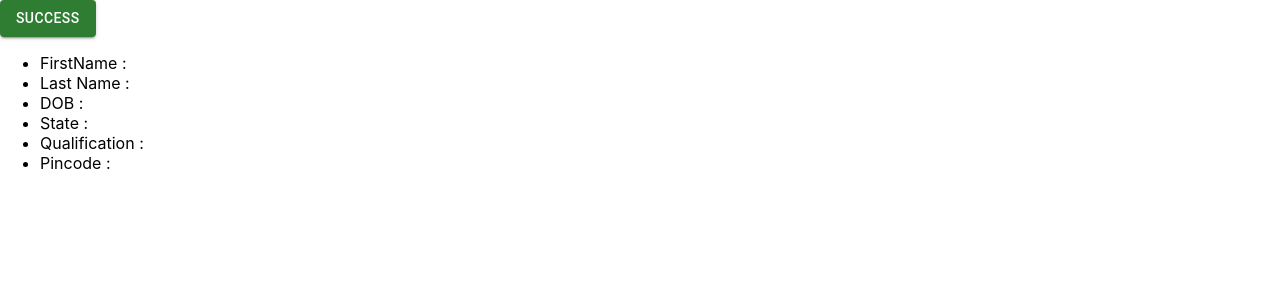
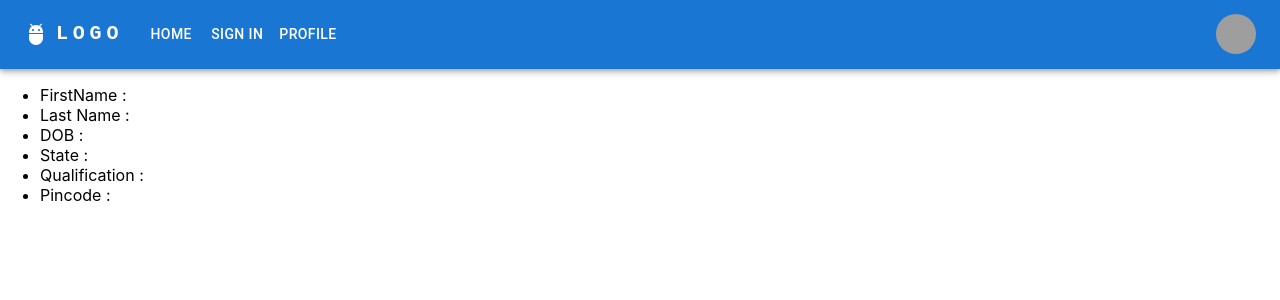
Before and after one commit to io3-rajni/Practice-React, a React (Create React App) app in the folder practiceapp/: page / in a window 1280 px wide. Shown: the top 300 px of the page. Built offline with nearby package versions, Linux system fonts and the light colour scheme; grey boxes are pictures that could not be loaded.

Commit message:
sigin page create with props

```diff
--- /dev/null
+++ b/practiceapp/src/Componant/Navbar.js
@@ -0,0 +1,178 @@
+import * as React from 'react';
+import AppBar from '@mui/material/AppBar';
+import Box from '@mui/material/Box';
+import Toolbar from '@mui/material/Toolbar';
+import IconButton from '@mui/material/IconButton';
+import Typography from '@mui/material/Typography';
+import Menu from '@mui/material/Menu';
+import MenuIcon from '@mui/icons-material/Menu';
+import Container from '@mui/material/Container';
+import Avatar from '@mui/material/Avatar';
+import Button from '@mui/material/Button';
+import Tooltip from '@mui/material/Tooltip';
+import MenuItem from '@mui/material/MenuItem';
+import AdbIcon from '@mui/icons-material/Adb';
+
+// const pages = ['Products', 'Pricing', 'Blog'];
+const settings = ['Profile', 'Account', 'Dashboard', 'Logout'];
+
+function Navbar(props) {
+    const { setOpen } = props
+    const [anchorElNav, setAnchorElNav] = React.useState(null);
+    const [anchorElUser, setAnchorElUser] = React.useState(null);
+
+    const handleOpenNavMenu = (event) => {
+        setAnchorElNav(event.currentTarget);
+    };
+    const handleOpenUserMenu = (event) => {
+        setAnchorElUser(event.currentTarget);
+    };
+
+    const handleCloseNavMenu = () => {
+        setAnchorElNav(null);
+    };
+
+    const handleCloseUserMenu = () => {
+        setAnchorElUser(null);
+    };
+    const handleSignIn = () => {
+        setOpen(true)
+        console.log("data", setOpen)
+    }
+    // const parentCall = (dataAccess) => {
+    //     setData(dataAccess)
+    //     console.log("Parent Call", dataAccess)
+    //     console.log("first name", parent.firstName)
+    // }
+    return (
+        <>
+            <AppBar position="static">
+                <Container maxWidth="xl">
+                    <Toolbar disableGutters>
+                        <AdbIcon sx={{ display: { xs: 'none', md: 'flex' }, mr: 1 }} />
+                        <Typography
+                            variant="h6"
+                            noWrap
+                            component="a"
+                            href="/"
+                            sx={{
+                                mr: 2,
+                                display: { xs: 'none', md: 'flex' },
+                                fontFamily: 'monospace',
+                                fontWeight: 700,
+                                letterSpacing: '.3rem',
+                                color: 'inherit',
+                                textDecoration: 'none',
+                            }}
+                        >
+                            LOGO
+                        </Typography>
+
+                        <Box sx={{ display: { xs: 'flex', md: 'none' } }}>
+                            <IconButton
+                                size="large"
+                                aria-label="account of current user"
+                                aria-controls="menu-appbar"
+                                aria-haspopup="true"
+                                onClick={handleOpenNavMenu}
+                                color="inherit"
+                            >
+                                <MenuIcon />
+                            </IconButton>
+                            <Menu
+                                id="menu-appbar"
+                                anchorEl={anchorElNav}
+                                anchorOrigin={{
+                                    vertical: 'bottom',
+                                    horizontal: 'left',
+                                }}
+                                keepMounted
+                                transformOrigin={{
+                                    vertical: 'top',
+                                    horizontal: 'left',
+                                }}
+                                open={Boolean(anchorElNav)}
+                                onClose={handleCloseNavMenu}
+                                sx={{
+                                    display: { xs: 'block', md: 'none' },
+                                }}
+                            >
+
+                            </Menu>
+                        </Box>
+                        <AdbIcon sx={{ display: { xs: 'flex', md: 'none' }, mr: 1 }} />
+                        <Typography
+                            variant="h5"
+                            noWrap
+                            component="a"
+                            href=""
+                            sx={{
+                                mr: 2,
+                                display: { xs: 'flex', md: 'none' },
+
+                                fontFamily: 'monospace',
+                                fontWeight: 700,
+                                letterSpacing: '.3rem',
+                                color: 'inherit',
+                                textDecoration: 'none',
+                            }}
+                        >
+                            LOGO
+                        </Typography>
+                        <Box sx={{ display: { xs: 'none', md: 'inline' } }}>
+
+                            <Button onClick={handleCloseNavMenu} sx={{ my: 2, color: 'white', }}>
+                                Home </Button>
+
+                        </Box>
+                        <Box sx={{ display: { xs: 'none', md: 'inline' } }}>
+
+                            <Button onClick={handleSignIn} sx={{ my: 2, color: 'white', }}>
+                                Sign In </Button>
+
+                        </Box>
+                        <Box sx={{ flexGrow: 1, display: { xs: 'none', md: 'inline' } }}>
+
+                            <Button onClick={handleCloseNavMenu} sx={{ my: 2, color: 'white' }}>
+                                Profile </Button>
+
+                        </Box>
+
+
+                        <Box sx={{ flexGrow: 0 }}>
+                            <Tooltip title="Open settings">
+                                <IconButton onClick={handleOpenUserMenu} sx={{ p: 0 }}>
+                                    <Avatar alt="Remy Sharp" src="/static/images/avatar/2.jpg" />
+                                </IconButton>
+                            </Tooltip>
+                            <Menu
+                                sx={{ mt: '45px' }}
+                                id="menu-appbar"
+                                anchorEl={anchorElUser}
+                                anchorOrigin={{
+                                    vertical: 'top',
+                                    horizontal: 'right',
+                                }}
+                                keepMounted
+                                transformOrigin={{
+                                    vertical: 'top',
+                                    horizontal: 'right',
+                                }}
+                                open={Boolean(anchorElUser)}
+                                onClose={handleCloseUserMenu}
+                            >
+
+                            </Menu>
+                        </Box>
+                    </Toolbar>
+                </Container>
+            </AppBar>
+            {/* <Practice
+                open={open}
+                setOpen={setOpen}
+                parent={parentCall}
+            /> */}
+        </>
+    );
+}
+export default Navbar;
--- a/practiceapp/src/Componant/ParentComponant.js
+++ b/practiceapp/src/Componant/ParentComponant.js
@@ -1,5 +1,6 @@
 import Button from '@mui/material/Button';
 import React, { useState } from "react"
+import Navbar from './Navbar';
 import ChildComponant from "./ChildComponant"
 import Practice from "./Practice "
 const Parentcomponant = () => {
@@ -11,15 +12,15 @@
     }
     const test = 'this is parent data'
 
-    const handleClick = () => {
-        setOpen(true)
-    }
     const parentCall = (dataAccess) => {
         setData(dataAccess)
         console.log("Parent Call", dataAccess)
         console.log("first name", parent.firstName)
     }
     return <>
+
+        <Navbar
+            setOpen={setOpen} />
         <Practice
             open={open}
             setOpen={setOpen}
@@ -33,9 +34,6 @@
         /> */}
 
 
-        <Button variant="contained" color="success" onClick={handleClick}>
-            Success
-        </Button>
         <ul>
             <li >FirstName : {data?.firstName}</li>
             <li>Last Name : {data?.lastName}</li>
```
Also changed, not shown: practiceapp/src/Componant/Profile.js (added).
